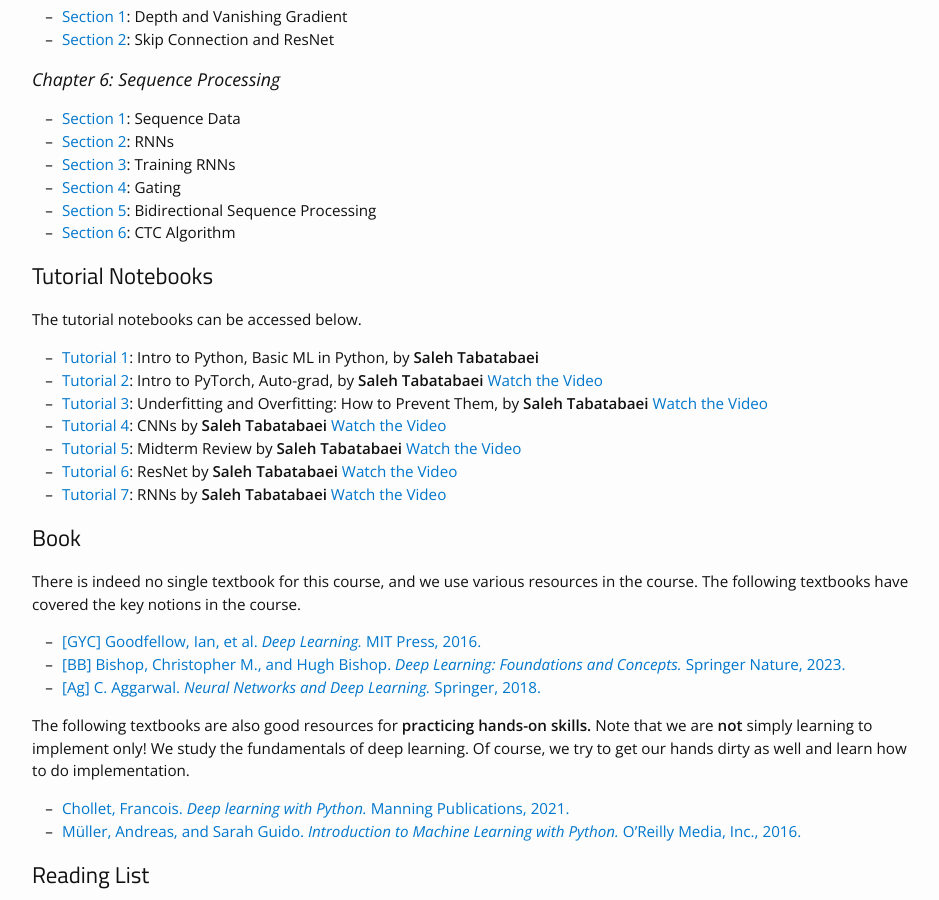
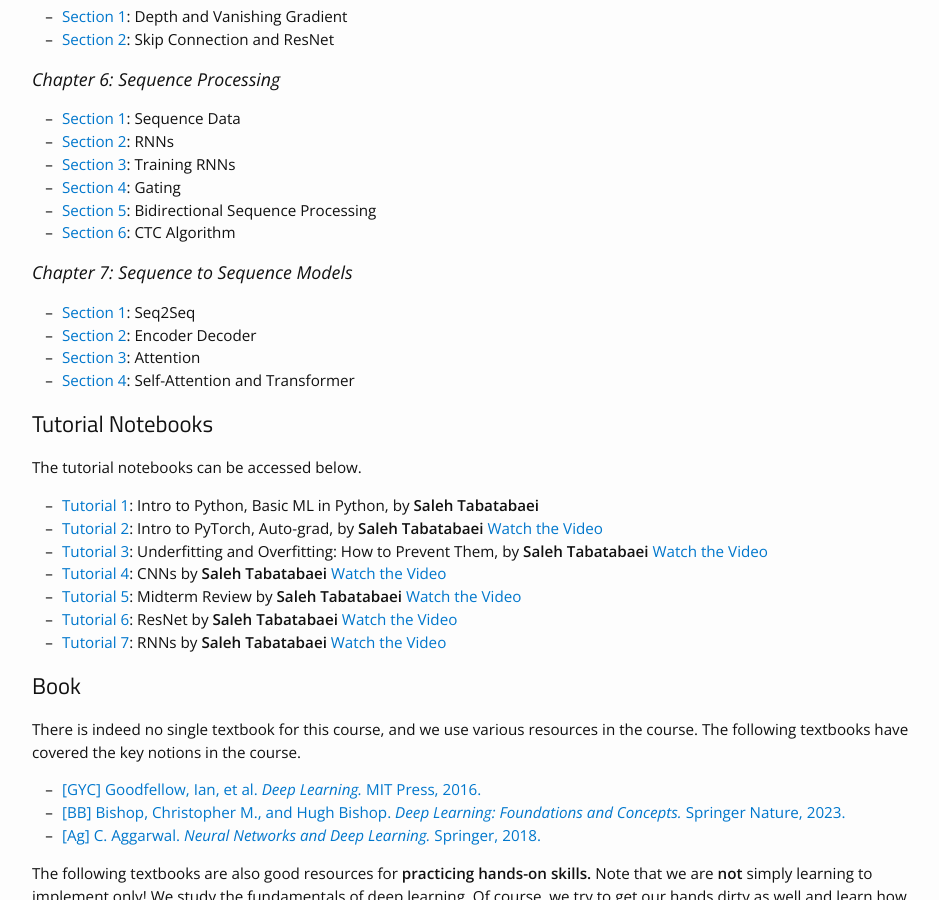
Before and after one commit to bereyhi-courses/dl-utoronto, a Jekyll site: the page built from materials.md, in a window 1280 px wide and 900 px high, scrolled down 1156 px. Shown: the whole window, without its empty margins (163-1102 px from the left). Built offline with Jekyll 4.4.1, drawn with Linux system fonts in a browser that asks for light colours; nearby versions of some CDN libraries.

Commit message:
lectures added

```diff
--- a/materials.md
+++ b/materials.md
@@ -45,6 +45,12 @@ The lecture notes are uploaded through the semester. For each chapter, the notes
 * [Section 4]({{site.baseurl}}/assets/Notes/CH6/CH6_Sec4.pdf): Gating
 * [Section 5]({{site.baseurl}}/assets/Notes/CH6/CH6_Sec5.pdf): Bidirectional Sequence Processing
 * [Section 6]({{site.baseurl}}/assets/Notes/CH6/CH6_Sec6.pdf): CTC Algorithm
+
+### Chapter 7: Sequence to Sequence Models
+* [Section 1]({{site.baseurl}}/assets/Notes/CH7/CH7_Sec1.pdf): Seq2Seq
+* [Section 2]({{site.baseurl}}/assets/Notes/CH7/CH7_Sec2.pdf): Encoder Decoder
+* [Section 3]({{site.baseurl}}/assets/Notes/CH7/CH7_Sec3.pdf): Attention
+* [Section 4]({{site.baseurl}}/assets/Notes/CH7/CH7_Sec4.pdf): Self-Attention and Transformer
 
 
 ## Tutorial Notebooks
```
Also changed, not shown: 7 other files.
